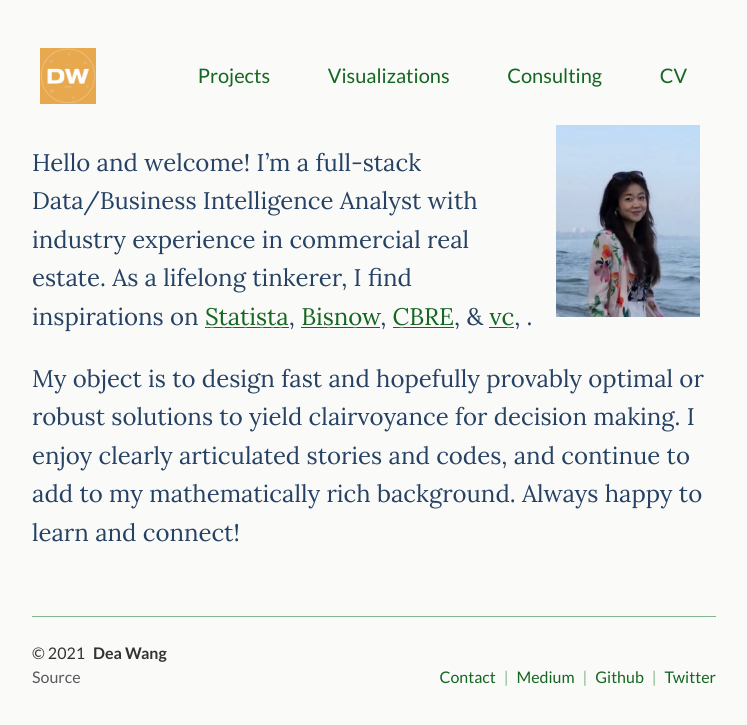
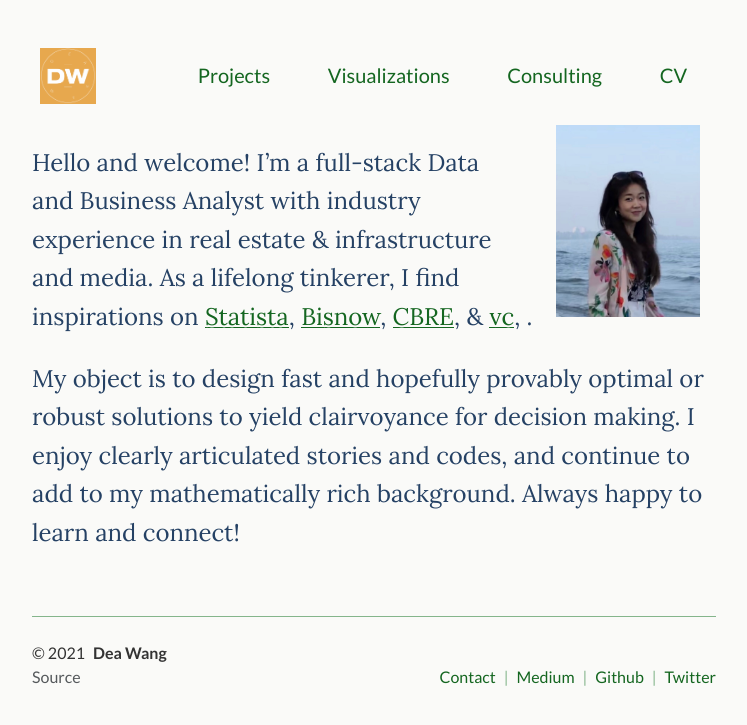
Before and after one commit to deawyk/deawyk.github.io, a Jekyll site: the page built from index.md, in a window 1280 px wide. Shown: the top 725 px of the page, without its empty margins (266-1013 px from the left). Built offline with Jekyll 4.4.1, drawn with Linux system fonts in a browser that asks for light colours.

Commit message:
Update index.md

```diff
--- a/index.md
+++ b/index.md
@@ -14,7 +14,7 @@ title: Dea Wang
 {:/}
 
 <div class="lead lead-about">
-Hello and welcome! I'm a full-stack Data/Business Intelligence Analyst with industry experience in commercial real estate. As a lifelong tinkerer, I find inspirations on [Statista](https://www.statista.com/), [Bisnow](https://www.bisnow.com), [CBRE](https://www.cbre.ca/en/research-and-reports), & [vc](https://www.visualcapitalist.com), .
+Hello and welcome! I'm a full-stack Data and Business Analyst with industry experience in real estate & infrastructure and media. As a lifelong tinkerer, I find inspirations on [Statista](https://www.statista.com/), [Bisnow](https://www.bisnow.com), [CBRE](https://www.cbre.ca/en/research-and-reports), & [vc](https://www.visualcapitalist.com), .
 
 My object is to design fast and hopefully provably optimal or robust solutions to yield clairvoyance for decision making. I enjoy clearly articulated stories and codes, and continue to add to my mathematically rich background. Always happy to learn and connect!
 </div>
```
